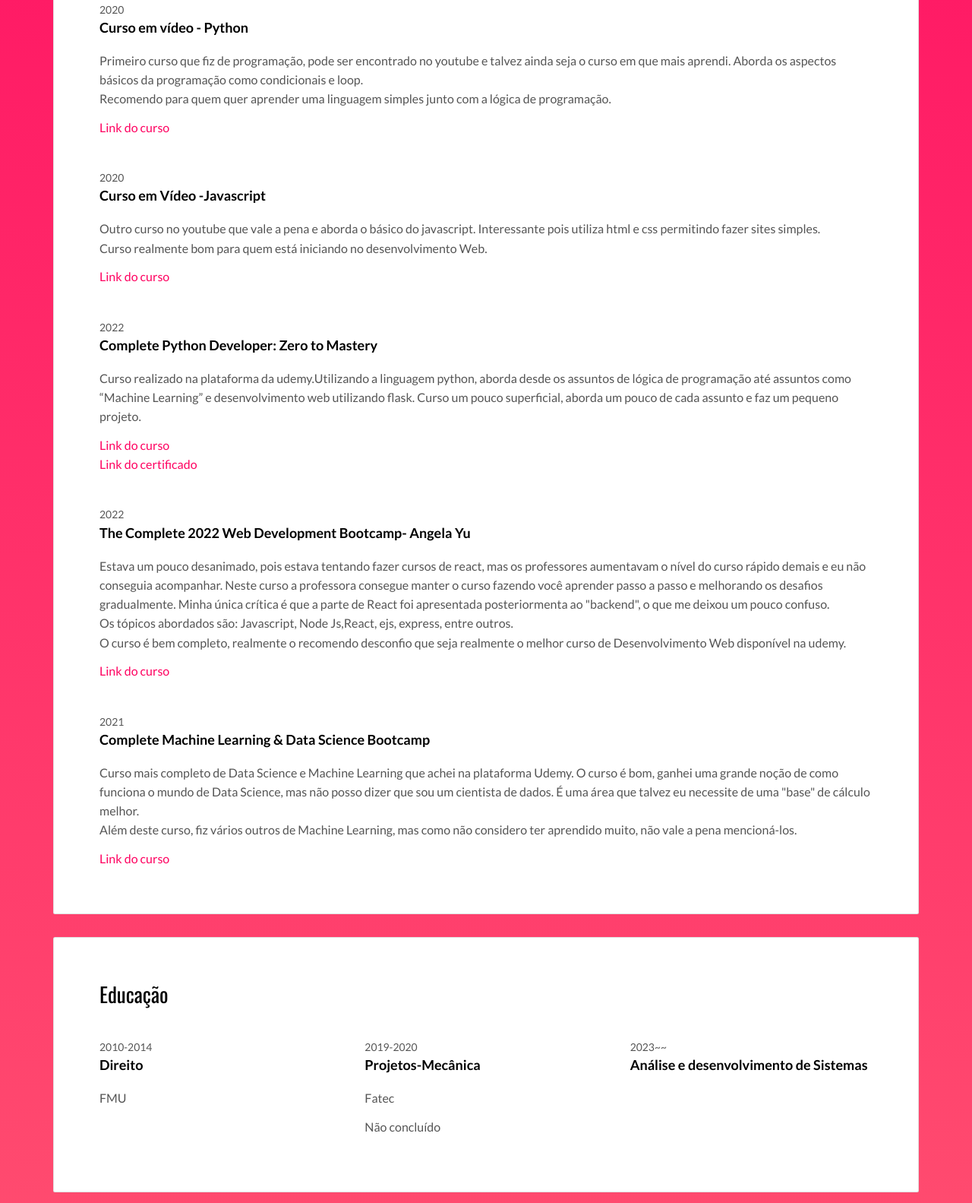
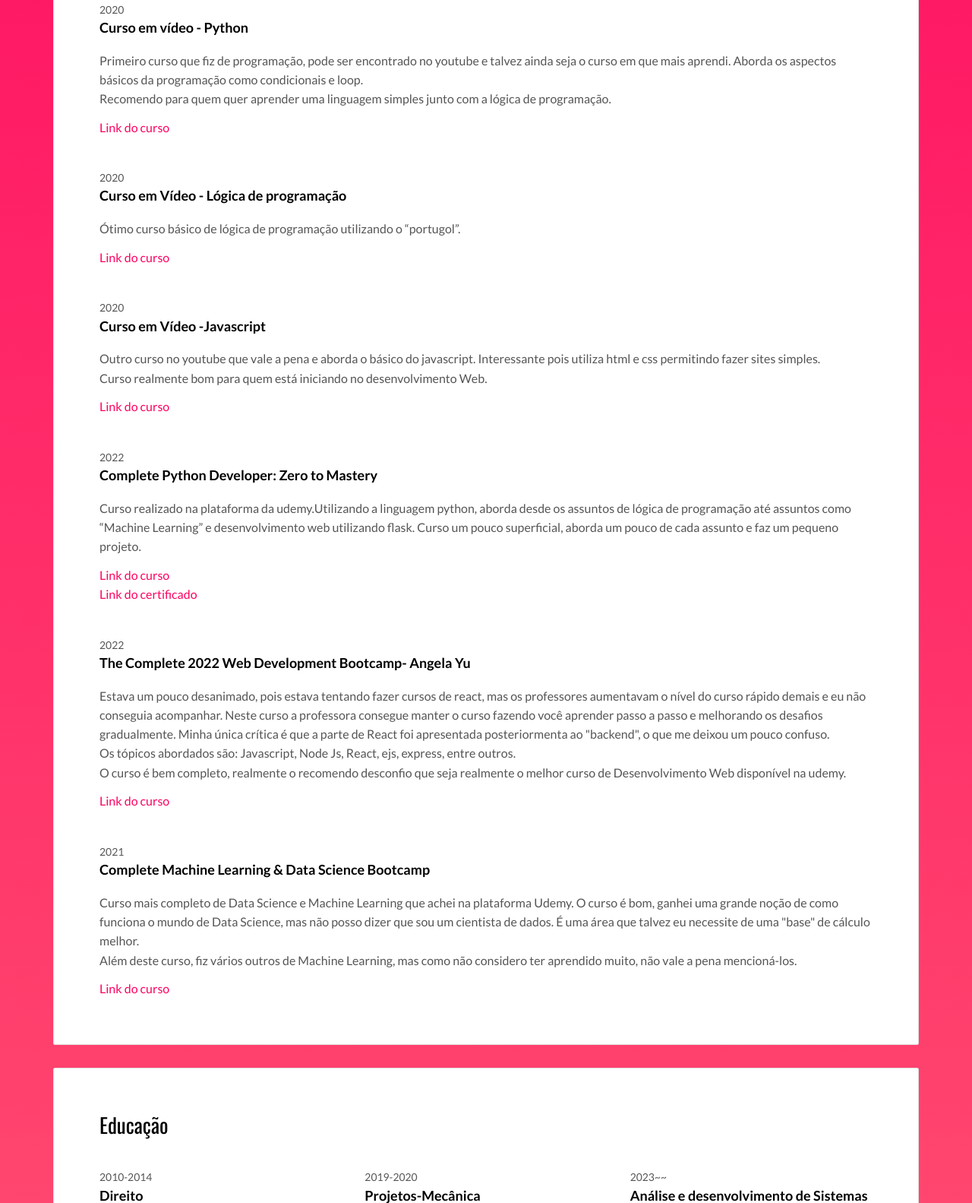
Before and after one commit to Pedrobertuola/myFirstWebSite, a Flask app: page / in a window 1280 px wide. Shown: the part 913-2496 px from the top of the page at 76% size. Run offline with Flask 2, Linux system fonts and the light colour scheme; some libraries are stand-ins or nearby versions.

Commit message:
algumas alteracoes

```diff
--- a/templates/index.html
+++ b/templates/index.html
@@ -187,6 +187,19 @@
 
                 <div class="work-experience">
                   <small class="date">2020</small>
+                  <h3 class="h5 date-title">Curso em Vídeo - Lógica de programação</h3>
+
+                  <p>
+                    Ótimo curso básico de lógica de programação utilizando o “portugol”.
+                  </p>
+                  <a
+                    href="https://www.youtube.com/playlist?list=PLHz_AreHm4dmSj0MHol_aoNYCSGFqvfXV"
+                    >Link do curso</a
+                  >
+                </div>
+
+                <div class="work-experience">
+                  <small class="date">2020</small>
                   <h3 class="h5 date-title">Curso em Vídeo -Javascript</h3>
 
                   <p>
@@ -240,7 +253,7 @@
                     gradualmente. Minha única crítica é que a parte de React foi
                     apresentada posteriormenta ao "backend", o que me deixou um
                     pouco confuso.<br />
-                    Os tópicos abordados são: Javascript, Node Js,React, ejs, express, entre outros.<br>
+                    Os tópicos abordados são: Javascript, Node Js, React, ejs, express, entre outros.<br>
                     O curso é bem completo, realmente o recomendo desconfio que seja realmente o
                     melhor curso de Desenvolvimento Web disponível na udemy.
                   </p>
@@ -270,6 +283,8 @@
                     >Link do curso</a
                   >
                 </div>
+
+
               </div>
             </div>
 
@@ -318,6 +333,8 @@
                 achava as aulas chatas e focadas em gramática.
                 Atualmente traduzo músicas que gosto, acompanho canais estrangeiros no youtube, pratico no
                 Duolinguo e assisto séries com legendas em inglês.<br>
+                Os cursos de TI que faço geralmente são em inglês também, a vivência no idioma, na minha opinião,
+                é mais importante do que fazer um curso por algumas horas na semana e não ter mais contato com o idioma que está tentando se aprender.<br>
                 Não sou fluente, mas consigo ter um bom entendimento e quando tenho oportunidade
                 converso com estrangeiros na academia.
 
@@ -325,6 +342,12 @@
                </p>
               </div>
             </div>
+
+
+
+
+
+
 
             <div class="card">
               <div class="card-block">
```
Also changed, not shown: static/assets/images/img-02.jpg (deleted), static/assets/images/img-03.jpg (deleted), static/assets/images/img-04.jpg (deleted), static/assets/images/img-05.jpg (deleted), static/assets/images/img-06.jpg (deleted), static/assets/images/img-08.jpg (deleted).
